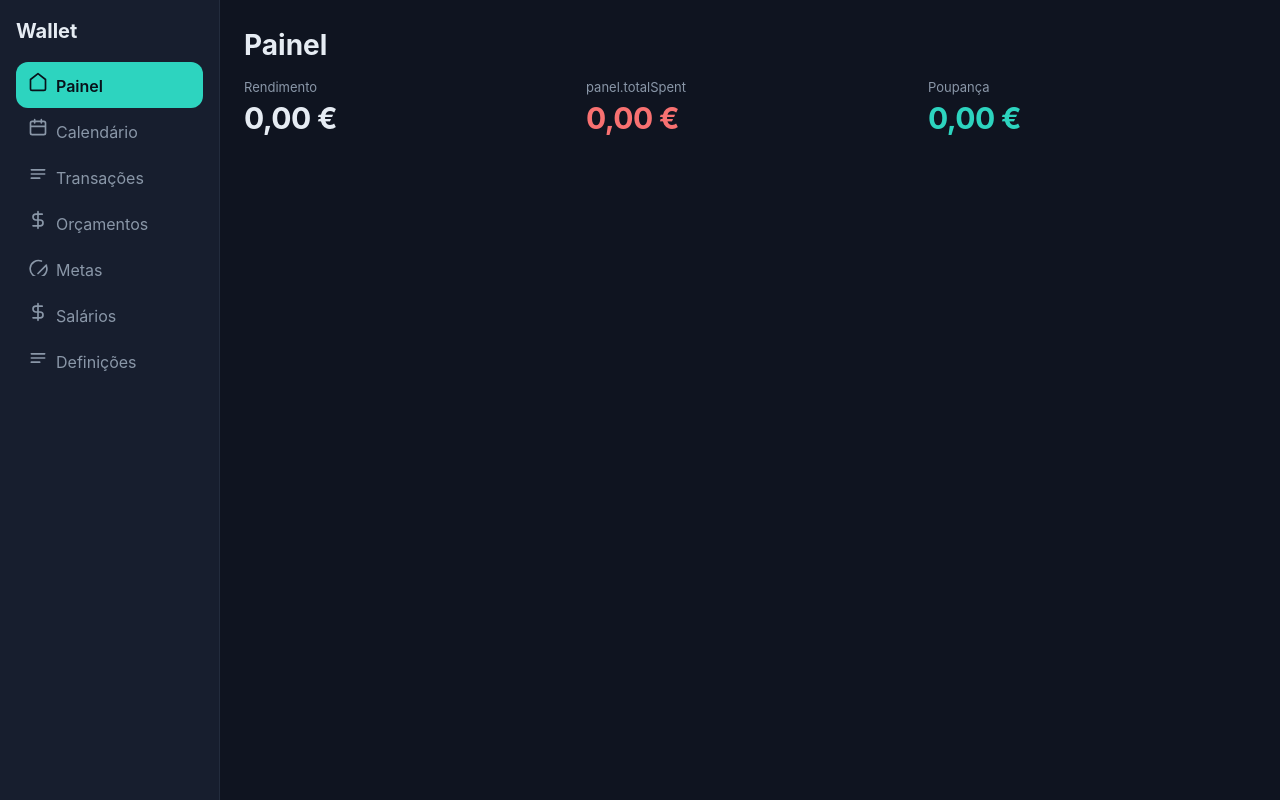
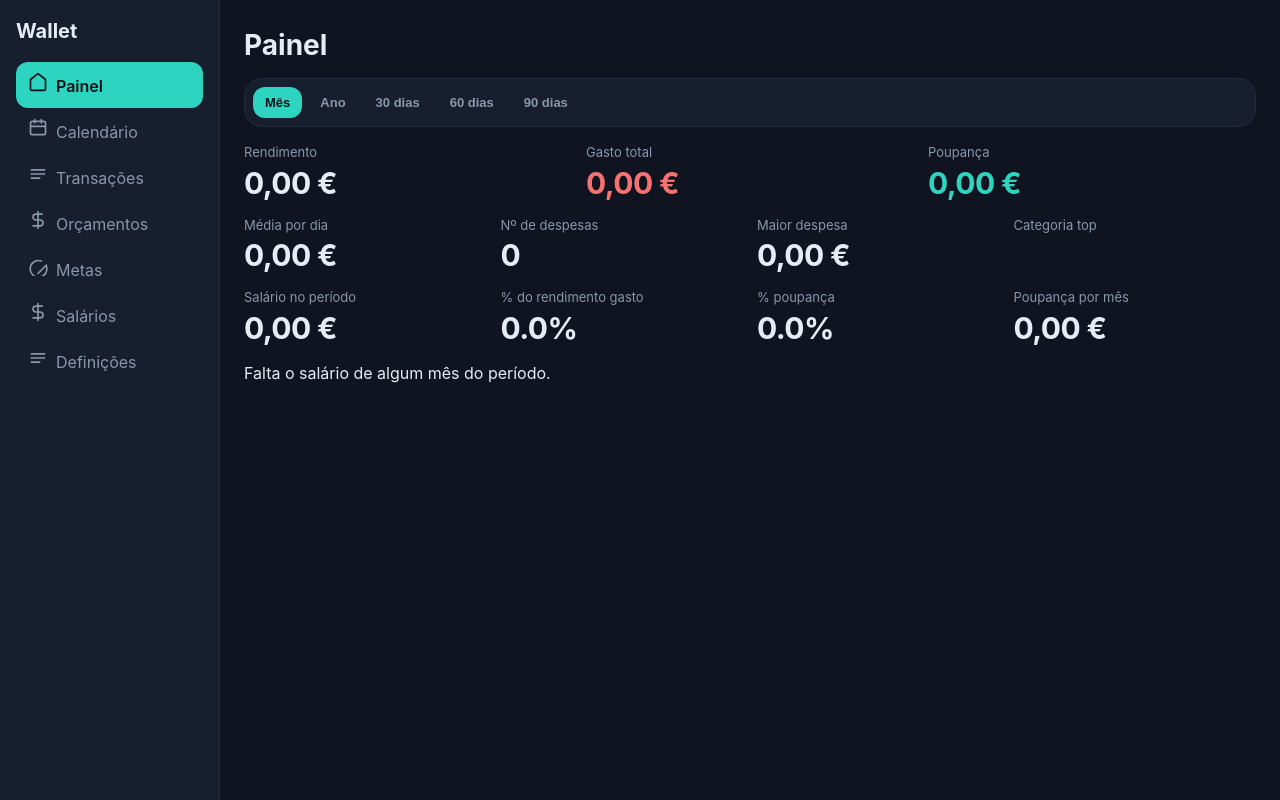
Before and after one commit to therealsyk/futurepal-app, a React (Vite) app: page / in a window 1280 px wide. Both pictures are taken after a click on the button "Concluir". Built offline with nearby package versions, Linux system fonts and the light colour scheme.

Commit message:
Passo 7: Painel com indicadores SPEC 6.6 (periodo, tiles, donut, X left)

```diff
--- a/src/i18n/pt-PT.json
+++ b/src/i18n/pt-PT.json
@@ -22,6 +22,7 @@
   "panel": {
     "title": "Painel",
     "income": "Rendimento",
+    "totalSpent": "Gasto total",
     "net": "Poupança",
     "periodMonth": "Mês",
     "periodYear": "Ano",
--- a/src/pages/index.tsx
+++ b/src/pages/index.tsx
@@ -1,52 +1,103 @@
 import { useEffect, useState } from 'react';
 import { useTranslation } from 'react-i18next';
 import { db } from '../db/app-db';
-import { monthSummary, totalsByCategory } from '../core/finance';
+import { periodSummary, rangeTransactions } from '../core/finance';
 import { formatMoney } from '../core/money';
 import { loadSettings, type AppSettings } from '../core/settings';
-import { OverviewGrid, CategoryRow } from '../ui/components';
+import { OverviewGrid, CategoryRow, DonutChart } from '../ui/components';
 
 export function PageTitle({ titleKey }: { titleKey: string }) {
   const { t } = useTranslation();
   return <h1 className="page-title">{t(titleKey)}</h1>;
 }
 
+// SPEC §6.6 period -> [start, end] ISO dates relative to today.
+function periodRange(period: string): [string, string] {
+  const now = new Date();
+  const y = now.getFullYear();
+  const m = now.getMonth() + 1;
+  if (period === 'year') return [`${y}-01-01`, `${y}-12-31`];
+  if (period === 'month') return [`${y}-${String(m).padStart(2, '0')}-01`, `${y}-${String(m).padStart(2, '0')}-31`];
+  const days = period === '60' ? 60 : period === '90' ? 90 : 30;
+  const start = new Date(now.getTime() - (days - 1) * 86400000);
+  return [start.toISOString().slice(0, 10), now.toISOString().slice(0, 10)];
+}
+
 export const Panel = ({ settings }: { settings?: AppSettings }) => {
   const { t } = useTranslation();
   const s = settings ?? loadSettings();
-  const now = new Date();
-  const [summary, setSummary] = useState({ incomeCents: 0, expenseCents: 0, netCents: 0 });
-  const [cats, setCats] = useState<{ categoryId: string; nameKey?: string; name: string; totalCents: number }[]>([]);
+  const [period, setPeriod] = useState('month');
+  const [summary, setSummary] = useState<any>(null);
+  const [cats, setCats] = useState<{ name: string; totalCents: number }[]>([]);
 
   useEffect(() => {
-    monthSummary(db, now.getFullYear(), now.getMonth() + 1).then(setSummary);
-    totalsByCategory(db, now.getFullYear(), now.getMonth() + 1)
-      .then((rows) => setCats(rows.filter((r) => r.totalCents !== 0)))
+    const [start, end] = periodRange(period);
+    periodSummary(db, start, end).then(setSummary).catch(() => setSummary(null));
+    // category breakdown for donut (expenses only)
+    rangeTransactions(db, start, end)
+      .then((txs) => {
+        const map = new Map<string, number>();
+        for (const tx of txs.filter((x) => x.type === 'expense' && x.amountCents > 0)) {
+          map.set(tx.categoryId, (map.get(tx.categoryId) || 0) + tx.amountCents);
+        }
+        return Promise.all([...map.entries()].map(async ([id, total]) => {
+          const c = await db.categories.get(id);
+          return { name: c ? c.name : id, totalCents: total };
+        }));
+      })
+      .then((rows) => setCats(rows))
       .catch(() => setCats([]));
-  }, []);
+  }, [period]);
 
-  const catLabel = (c: { name: string; nameKey?: string }) => (c.nameKey ? t(c.nameKey) : c.name);
+  const fmt = (cents: number) => formatMoney(cents, s.currency, s.language);
 
   return (
     <div>
       <PageTitle titleKey="panel.title" />
+      <div className="tab-bar" role="tablist">
+        {[['month', 'panel.periodMonth'], ['year', 'panel.periodYear'], ['30', 'panel.period30'], ['60', 'panel.period60'], ['90', 'panel.period90']].map(([k, key]) => (
+          <button key={k} type="button" role="tab" aria-selected={period === k} className={`tab${period === k ? ' active' : ''}`} onClick={() => setPeriod(k)}>
+            {t(key)}
+          </button>
+        ))}
+      </div>
+      {summary && (
+        <>
           <OverviewGrid
             tiles={[
-          { label: t('panel.income'), value: formatMoney(summary.incomeCents, s.currency, s.language) },
-          { label: t('panel.totalSpent'), value: formatMoney(summary.expenseCents, s.currency, s.language), tone: 'negative' },
-          { label: t('panel.net'), value: formatMoney(summary.netCents, s.currency, s.language), tone: summary.netCents >= 0 ? 'positive' : 'negative' },
+              { label: t('panel.income'), value: fmt(summary.incomeCents) },
+              { label: t('panel.totalSpent'), value: fmt(summary.totalSpentCents), tone: 'negative' },
+              { label: t('panel.net'), value: fmt(summary.savingsCents), tone: summary.savingsCents >= 0 ? 'positive' : 'negative' },
             ]}
           />
+          <OverviewGrid
+            tiles={[
+              { label: t('panel.dailyAverage'), value: fmt(summary.avgPerDayCents) },
+              { label: t('panel.expenseCount'), value: String(summary.expenseCount) },
+              { label: t('panel.biggestExpense'), value: fmt(summary.maxExpenseCents) },
+              { label: t('panel.topCategory'), value: summary.topCategory ? `${summary.topCategory.name} — ${fmt(summary.topCategory.totalCents)}` : '' },
+            ]}
+          />
+          <OverviewGrid
+            tiles={[
+              { label: t('panel.salaryInPeriod'), value: fmt(summary.salaryCents) },
+              { label: t('panel.percentSpent'), value: (summary.pctSpent * 100).toFixed(1) + '%' },
+              { label: t('panel.percentSavings'), value: (summary.pctSavings * 100).toFixed(1) + '%' },
+              { label: t('panel.savingsPerMonth'), value: fmt(summary.avgMonthlySavingsCents) },
+            ]}
+          />
+          {summary.missingSalaryMonths.length > 0 && <p className="stat-label">{t('panel.missingSalaryWarning')}</p>}
           {cats.length > 0 && (
+            <div style={{ display: 'flex', gap: 16, flexWrap: 'wrap', marginTop: 16 }}>
+              <DonutChart slices={cats.map((c) => ({ label: c.name, value: c.totalCents, color: '#2DD4BF' }))} />
               <div className="overview-grid">
-          {cats.map((c) => (
-            <CategoryRow
-              key={c.categoryId}
-              name={catLabel(c)}
-              left={formatMoney(c.totalCents, s.currency, s.language)}
-            />
+                {cats.map((c, i) => (
+                  <CategoryRow key={i} name={c.name} left={fmt(c.totalCents)} />
                 ))}
               </div>
+            </div>
+          )}
+        </>
       )}
     </div>
   );
```
Lines whose indentation alone changed are shown as unchanged.
